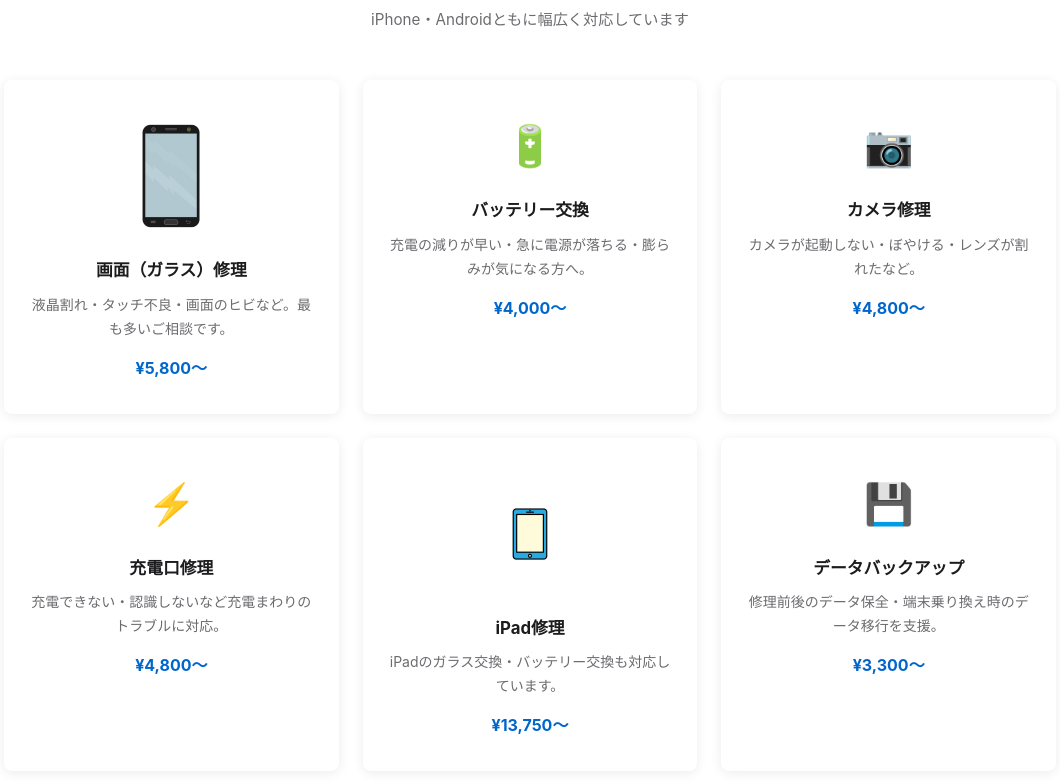
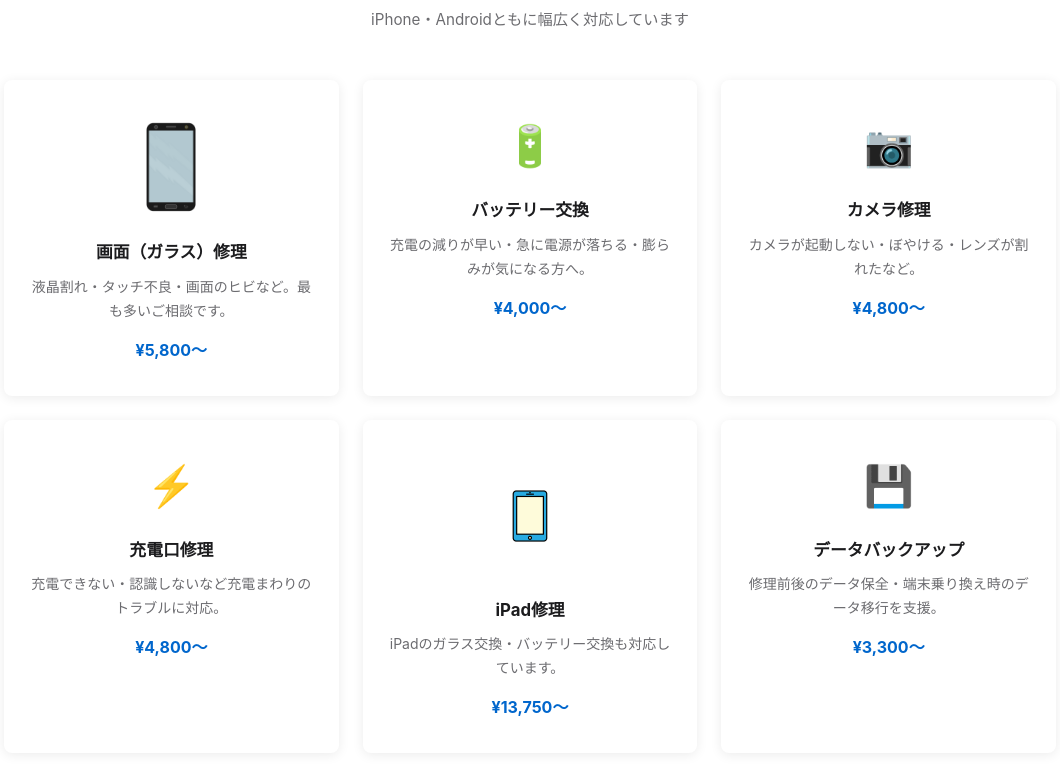
Before and after one commit to caesar722/repair540-hp, a plain HTML site: page index.html in a window 1280 px wide. Shown: the part 816-1600 px from the top of the page, without its empty margins (110-1170 px from the left). Drawn offline with Linux system fonts and the light colour scheme.

Commit message:
Adjust service icon image height
Updated the height of the service icon image for better display.

```diff
--- a/index.html
+++ b/index.html
@@ -95,7 +95,7 @@
     <p class="section-sub">iPhone・Androidともに幅広く対応しています</p>
     <div class="services-grid">
       <div class="service-card">
-        <div class="service-icon"><img src="screen.png" alt="画面修理" style="width:auto;height:128px;display:block;margin:0 auto;"></div>
+        <div class="service-icon"><img src="screen.png" alt="画面修理" style="width:auto;height:110px;display:block;margin:0 auto;"></div>
         <h3>画面（ガラス）修理</h3>
         <p>液晶割れ・タッチ不良・画面のヒビなど。最も多いご相談です。</p>
         <div class="service-price">¥5,800〜</div>
```
